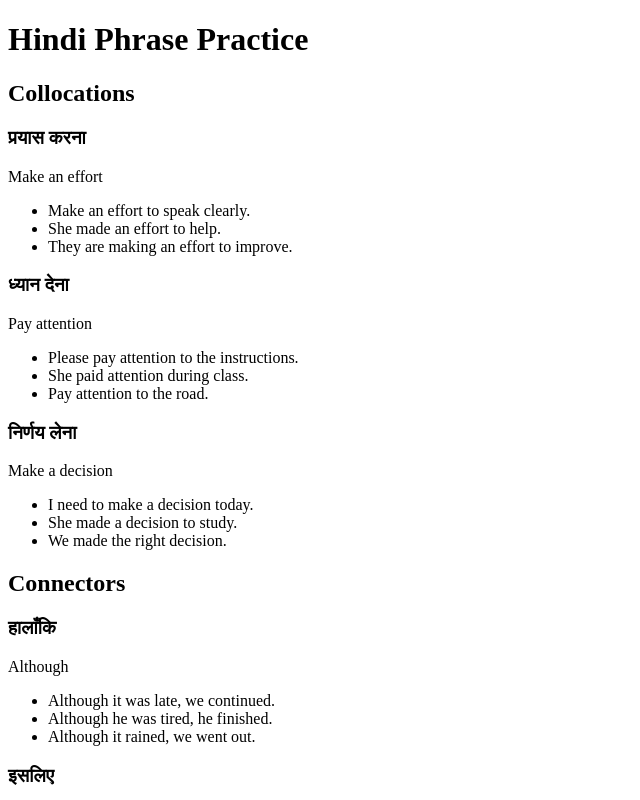
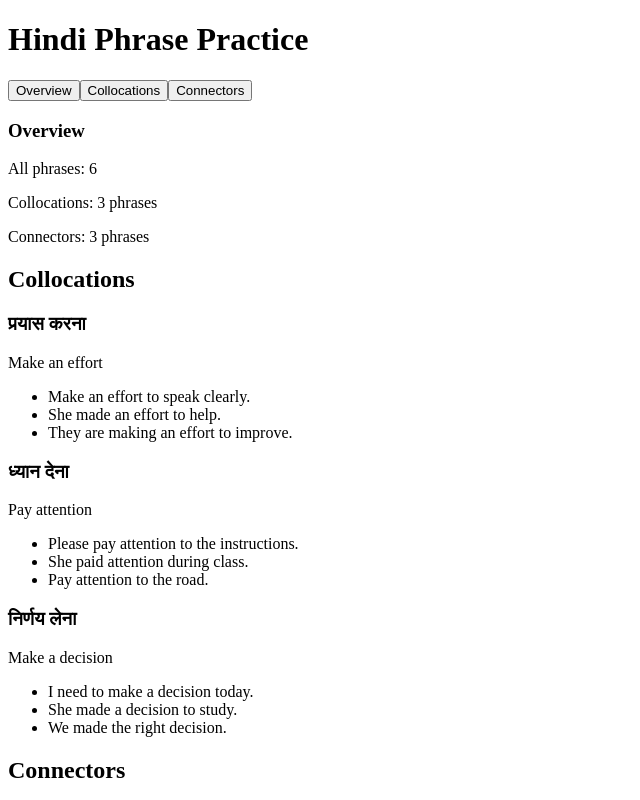
Before and after one commit to piyushdhakad001/lexora-seven-days-hourly-practice, a React (Vite) app: page / in a window 1280 px wide. Shown: the top 800 px of the page, without its empty margins (0-640 px from the left). Built offline with nearby package versions, Linux system fonts and the light colour scheme.

Commit message:
day-2 done

```diff
--- a/src/App.jsx
+++ b/src/App.jsx
@@ -1,6 +1,7 @@
-
+import { useState } from "react";
 
 function App() {
+  const [activeCategory, setActiveCategory] = useState("Overview");
 
   const categories = [
     {
@@ -75,34 +76,74 @@ function App() {
     },
   ];
 
+  const visibleCategories =
+    activeCategory === "Overview"
+      ? categories
+      : categories.filter((category) => {
+        return (
+          category.name === activeCategory
+        )
+      })
+
   return (
     <main>
       <h1>Hindi Phrase Practice</h1>
 
       <nav>
-
+        <button onClick={() => setActiveCategory("Overview")}>Overview</button>
+        {categories.map((category) => {
+          return (
+            <button key={category.name} onClick={() => setActiveCategory(category.name)}>{category.name}</button>
+          )
+        })}
       </nav>
 
-      {categories.map((category) => (
+      {activeCategory === "Overview" && (
+        <section>
+          <h3>Overview</h3>
+          <p >
+            All phrases: {" "}
+            {categories.reduce((total, category) => {
+              return (
+                total + category.phrases.length
+              )
+            }, 0)}
+          </p>
+
+          {categories.map((category) => {
+            return (
+              <p key={category.name}>{category.name}: {category.phrases.length} phrases</p>
+            )
+          })}
+        </section>
+      )}
+
+      {visibleCategories.map((category) => {
+        return (
           <section key={category.name}>
             <h2>{category.name}</h2>
 
-          {category.phrases.map((phrase) => (
-            <article className="item" key={phrase.id}>
+            {category.phrases.map((phrase, index) => {
+              return (
+                <article className="item" key={`${category.name}-phrase-${index}`}>
                   <h3>{phrase.hindi}</h3>
                   <p>{phrase.english}</p>
 
                   <ul>
-                {phrase.examples.map((example, index) => (
-                  <li key={`${phrase.id}-example-${index}`}>{example}</li>
-                ))}
+                    {phrase.examples.map((example, exampleIndex) => {
+                      return (
+                        <li key={exampleIndex}>{example}</li>
+                      )
+                    })}
                   </ul>
                 </article>
-          ))}
+              )
+            })}
           </section>
-      ))}
+        )
+      })}
     </main>
-  );
+  )
 }
 
 export default App;
```
Lines whose indentation alone changed are shown as unchanged.
